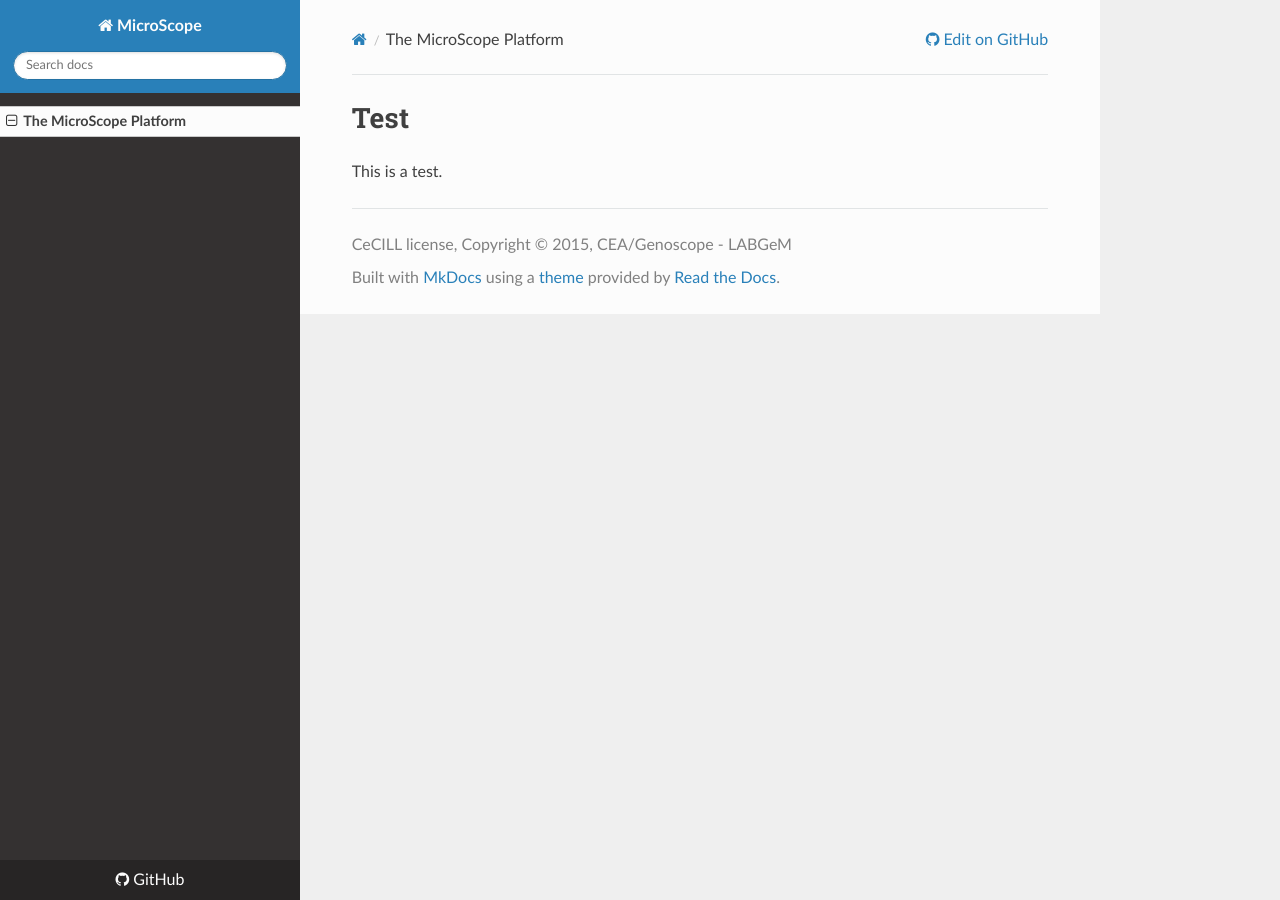
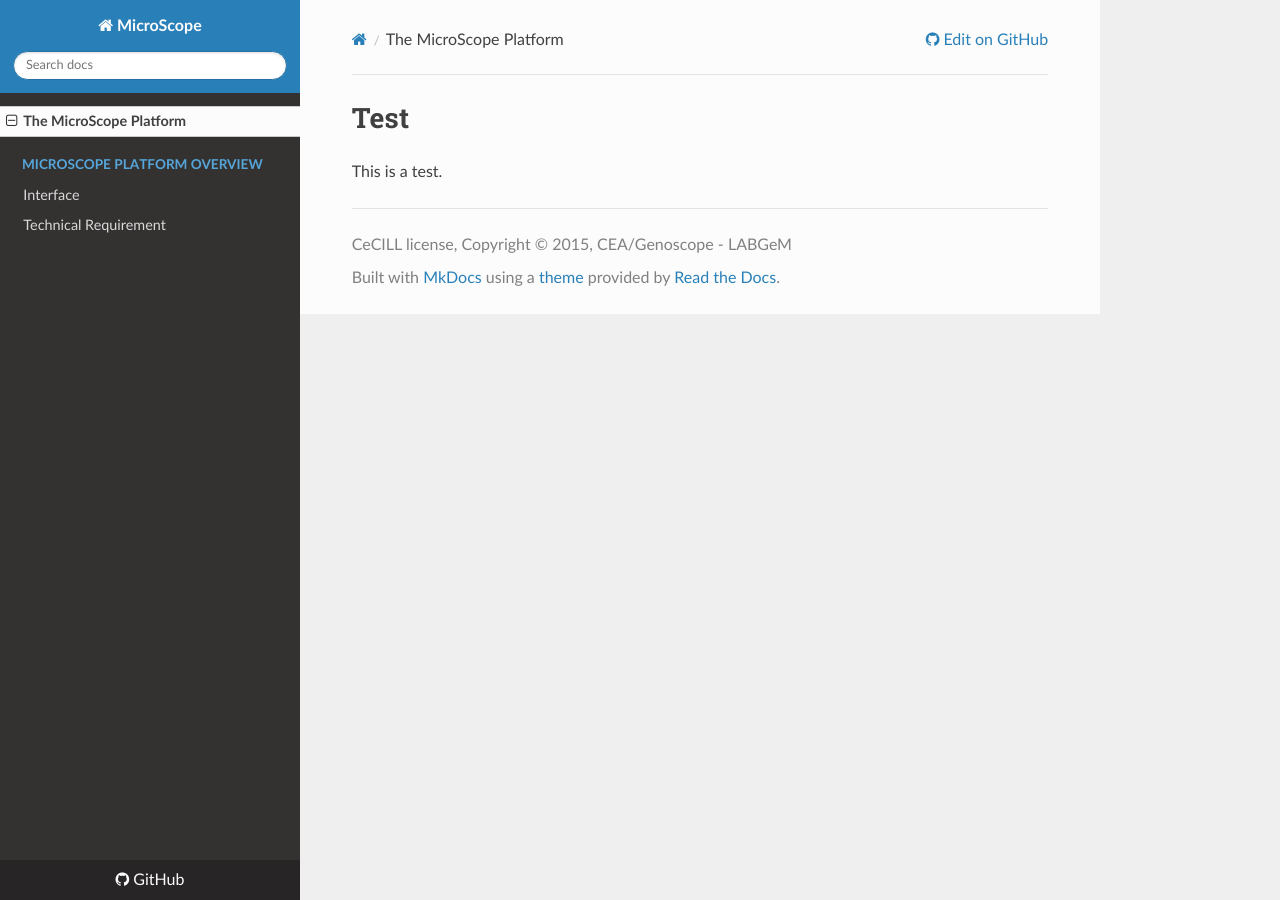
Before and after one commit to labgem/microscope-user-doc, an MkDocs documentation site: the page built from docs/index.md, in a window 1280 px wide. Built offline with MkDocs 1.6.1, drawn with Linux system fonts in a browser that asks for light colours; nearby versions of some CDN libraries; old or Windows-style settings are respelled for this version of MkDocs.

Commit message:
Update mkdocs.yml

```diff
--- a/mkdocs.yml
+++ b/mkdocs.yml
@@ -8,3 +8,6 @@ copyright: CeCILL license, Copyright &copy; 2015, CEA/Genoscope - LABGeM
 theme: readthedocs
 pages:
 - ['index.md', 'The MicroScope Platform']
+# MicroScope Platform Overview:
+- ['interface.md', 'MicroScope Platform Overview', 'Interface']
+- ['requirements.md', 'MicroScope Platform Overview', 'Technical Requirement']
```
